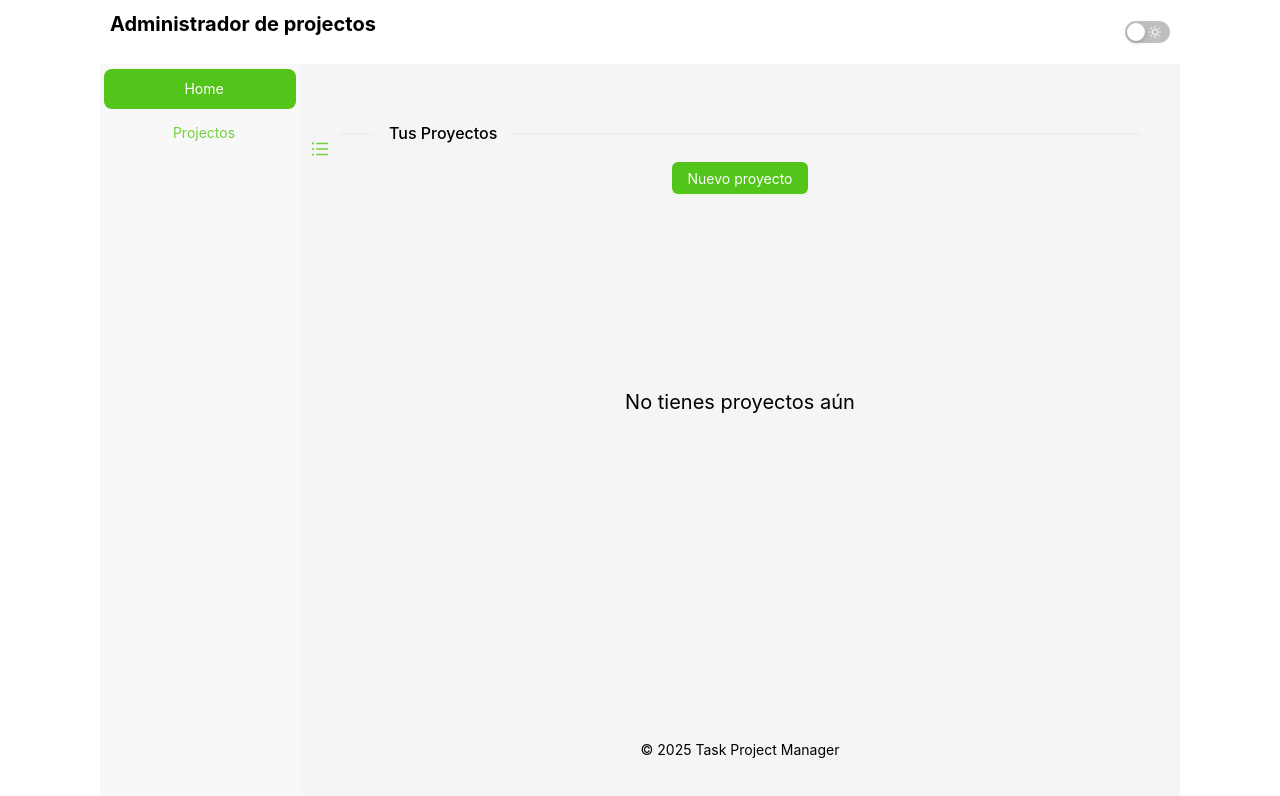
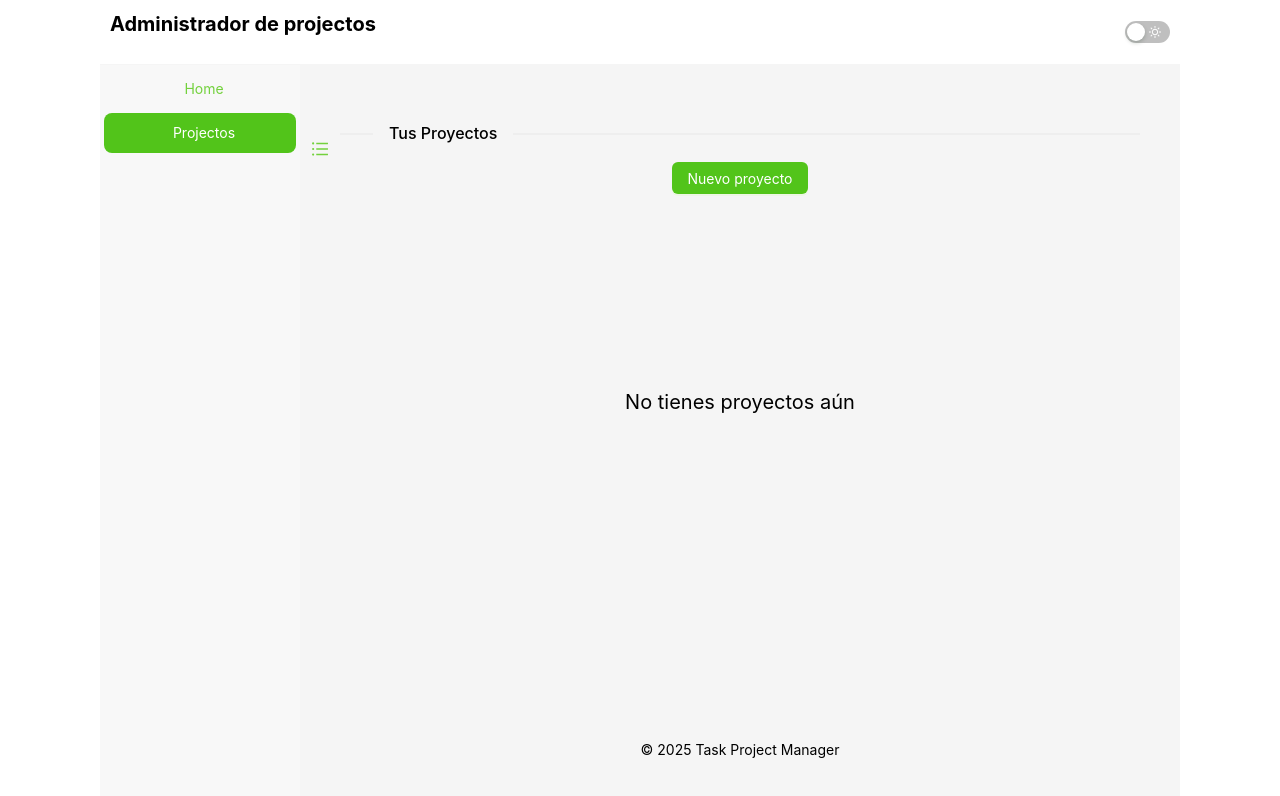
Before and after one commit to manueruperez/omnipro-front-test, a React (Vite) app: page /projects in a window 1280 px wide. Shown: the top 796 px of the page. Built offline with nearby package versions, Linux system fonts and the light colour scheme.

Commit message:
feat(update navigation)

```diff
--- a/src/components/molecules/drawerMenu/DrawerMenu.tsx
+++ b/src/components/molecules/drawerMenu/DrawerMenu.tsx
@@ -1,5 +1,5 @@
 import { Drawer, Menu } from "antd";
-import { useNavigate } from "react-router-dom";
+import { useNavigate, useLocation } from "react-router-dom";
 
 interface DrawerMenuProps {
   visible: boolean;
@@ -13,18 +13,18 @@ const DrawerMenu: React.FC<DrawerMenuProps> = ({
   menuItems,
 }) => {
   const navigate = useNavigate();
-  const itemsLabels = menuItems.map((item, index) => ({
-    key: index,
+  const location = useLocation();
+
+  const itemsLabels = menuItems.map((item) => ({
+    key: item.route,
     label: item.label,
   }));
 
-  const handleMenuClick = (key: string) => {
-    const selectedItem = menuItems[+key];
-    if (selectedItem) {
-      navigate(selectedItem.route);
-      onClose();
-    }
+  const handleMenuClick = (e: { key: string }) => {
+    navigate(e.key);
+    onClose();
   };
+
   return (
     <Drawer
       title="Menú"
@@ -35,11 +35,12 @@ const DrawerMenu: React.FC<DrawerMenuProps> = ({
     >
       <Menu
         mode="vertical"
-        defaultSelectedKeys={["1"]}
+        selectedKeys={[location.pathname]}
         items={itemsLabels}
-        onClick={(e) => handleMenuClick(e.key)}
+        onClick={handleMenuClick}
       />
     </Drawer>
   );
 };
+
 export default DrawerMenu;
--- a/src/components/molecules/sideBar/SideBar.tsx
+++ b/src/components/molecules/sideBar/SideBar.tsx
@@ -1,5 +1,5 @@
 import { Layout, Menu, theme } from "antd";
-import { useNavigate } from "react-router-dom";
+import { useNavigate, useLocation } from "react-router-dom";
 import "./sideBar.css";
 import { useSelector } from "react-redux";
 import { AppState } from "#store/store.ts";
@@ -18,8 +18,8 @@ const Sidebar: React.FC<SidebarProps> = ({
   menuItems,
 }) => {
   const currentTheme = useSelector((state: AppState) => state.theme.theme);
-
   const navigate = useNavigate();
+  const location = useLocation();
 
   const {
     token: { colorBgContainer },
@@ -46,14 +46,14 @@ const Sidebar: React.FC<SidebarProps> = ({
         background:
           currentTheme === "light"
             ? "var(--white-transparent)"
-            : "--black-transparent",
+            : "var(--black-transparent)",
       }}
     >
       <Menu
         className="custom-menu"
         theme="dark"
         mode="inline"
-        defaultSelectedKeys={[menuItems[0]?.route]}
+        selectedKeys={[location.pathname]}
         items={itemsLabels}
         onClick={handleMenuClick}
         style={{
```
